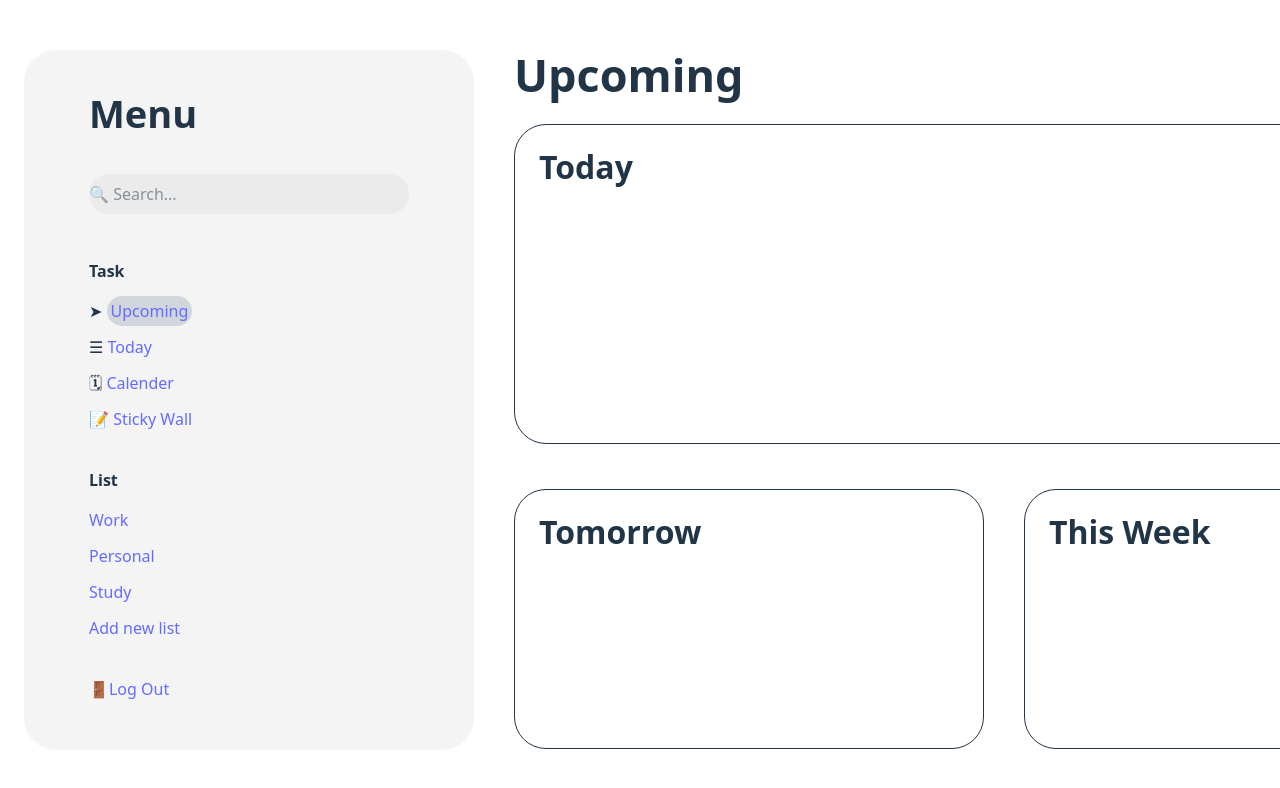
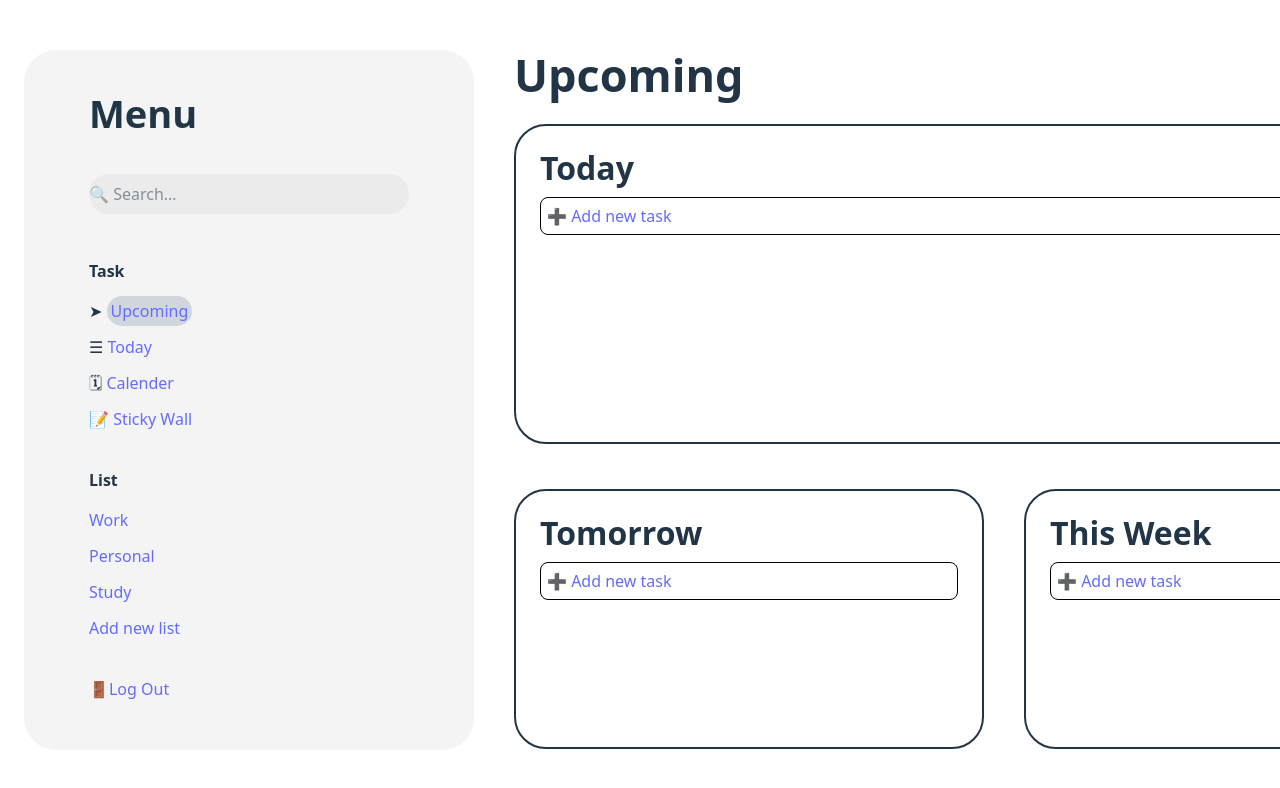
Before and after one commit to Kaluna7/ToDo-List, a React (Vite) app: page /home in a window 1280 px wide. Both pictures are taken after a click on the link "Upcoming". Shown: the top 788 px of the page. Built offline with nearby package versions, Linux system fonts and the light colour scheme.

Commit message:
Work on UpComing.jsx added tag link

```diff
--- a/src/Component/UpComing.jsx
+++ b/src/Component/UpComing.jsx
@@ -2,15 +2,24 @@ export default function UpComing(){
     return(
         <div className="flex flex-col">
         <h1 style={{fontSize:'45px'}} className="font-bold mb-6">Upcoming</h1>
-        <div className="border w-[980px] h-[320px] rounded-4xl p-6">
+        <div className="border-2 w-[980px] h-[320px] rounded-4xl p-6">
+            <div className="flex flex-col gap-3">
             <h1 style={{fontSize:'32px'}} className="font-bold">Today</h1>
+            <a className="cursor-pointer border border-black p-1.5 rounded-lg">➕ Add new task</a>
+            </div>
         </div>
         <div className="flex flex-row mt-[45px] gap-[40px]">
-            <div className="border w-[470px] h-[260px] rounded-4xl p-6">
+            <div className="border-2 w-[470px] h-[260px] rounded-4xl p-6">
+            <div className="flex flex-col gap-3">
                 <h1 style={{fontSize:'32px'}} className="font-bold">Tomorrow</h1>
+                <a className="cursor-pointer border border-black p-1.5 rounded-lg">➕ Add new task</a>
+                </div>
             </div>
-            <div className="border w-[470px] h-[260px] rounded-4xl p-6">
+            <div className="border-2 w-[470px] h-[260px] rounded-4xl p-6">
+            <div className="flex flex-col gap-3">
                 <h1 style={{fontSize:'32px'}} className="font-bold">This Week</h1>
+                <a className="cursor-pointer border border-black p-1.5 rounded-lg">➕ Add new task</a>
+                </div>
             </div>
         </div>
         </div>
```
